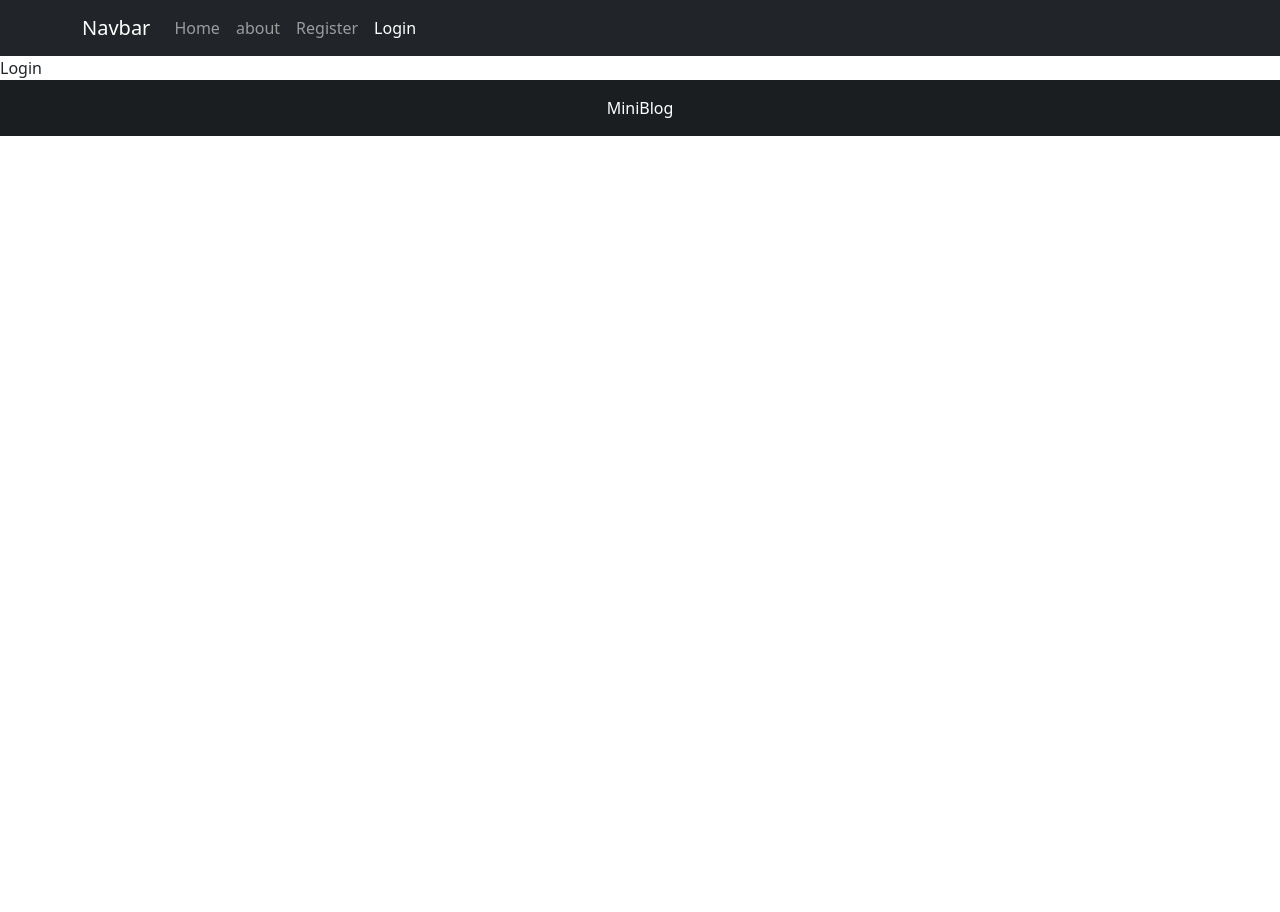
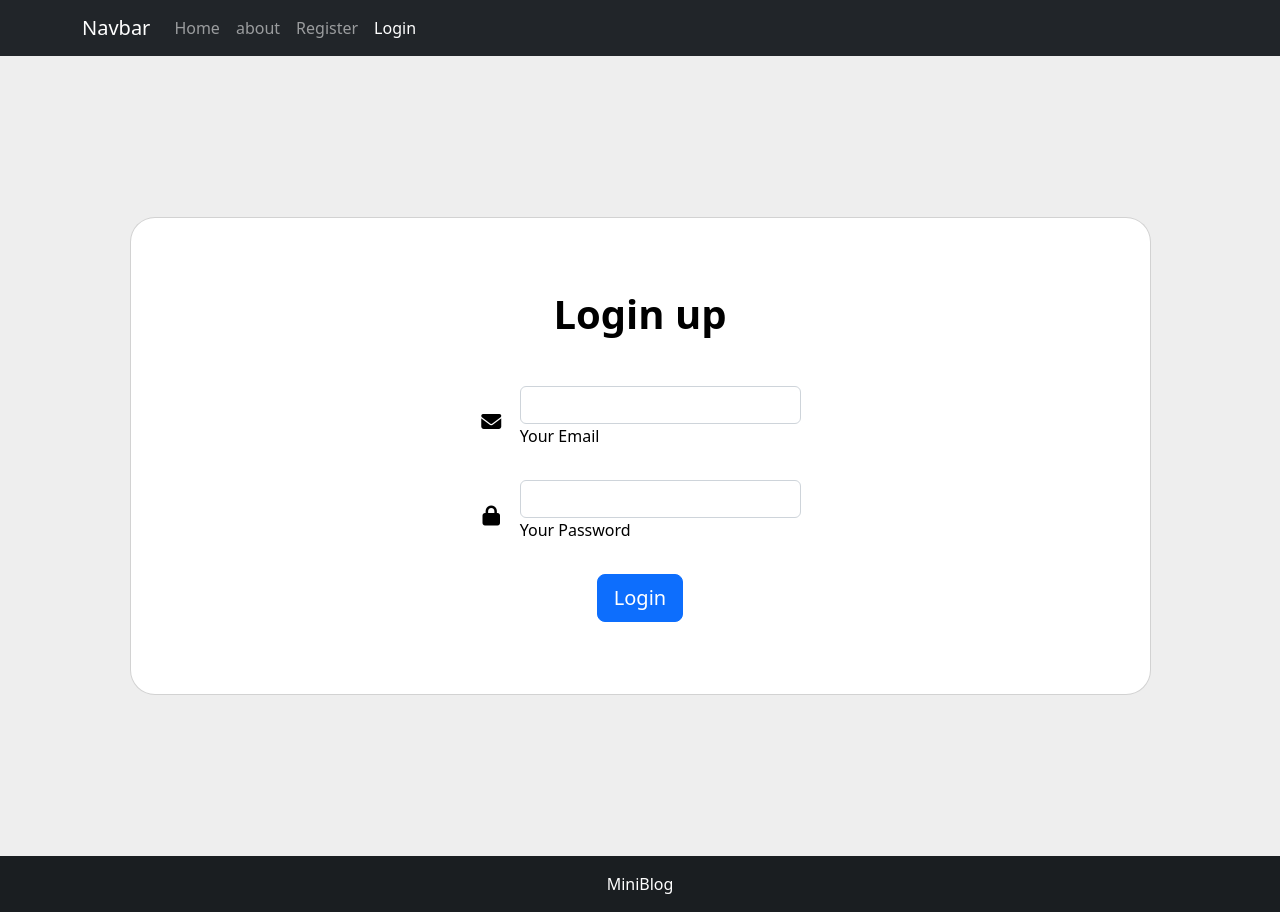
Before and after one commit to pedroveronez2/MiniBlog, a React (Create React App) app: page /login in a window 1280 px wide. Before the commit the page ends 800 px from the top, so only its background shows below. Built offline with nearby package versions, Linux system fonts and the light colour scheme; no server answers.

Commit message:
criando a estrutura da paginad e login e logando o usuario

```diff
--- a/src/App.js
+++ b/src/App.js
@@ -54,6 +54,7 @@ function App() {
             <Route path='/login' element={!user ? <Login /> : <Navigate to="/" />}/>
             <Route path='/posts/create' element={user ?<CreatePost />: <Navigate to="/login" />}/>
             <Route path='/deshboard' element={user ? <Dashboard /> : <Navigate to="/login"/>}/>
+
           </Routes>
         <MyFooter />
         </BrowserRouter>
--- a/src/components/MyNavbar/index.jsx
+++ b/src/components/MyNavbar/index.jsx
@@ -6,7 +6,7 @@ import {useAuthValue} from '../../context/AuthContext'
 
 function MyNavbar() {
   const { user } = useAuthValue()
-
+  const { logout } = useAuthentication()
   return (
     <>
     <nav className="navbar navbar-expand-lg navbar-dark bg-dark">
@@ -43,6 +43,11 @@ function MyNavbar() {
             </li>
               </>
             )}
+            {user && (
+              <li>
+                <button type='button' onClick={logout} className='btn btn-danger'>Logout</button>
+              </li>
+            )}
           </ul>
         </div>
       </div>
--- a/src/hook/useAuthentication.js
+++ b/src/hook/useAuthentication.js
@@ -1,7 +1,7 @@
 import {db } from '../firebase/config'
 
 import {
-    getAuth, createUserWithEmailAndPassword, singnInWithEmailAndPassword, updateProfile, signout
+    getAuth, createUserWithEmailAndPassword, signInWithEmailAndPassword, updateProfile, signOut
 } from 'firebase/auth'
 
 import { useState, useEffect } from 'react'
@@ -45,10 +45,37 @@ export const useAuthentication = () => {
         setLoading(false)
     }
 
-    // logout
+    // logout - sign - out
+
+    const logout = () => {
+        checkIfIsCancelled()
+        signOut(auth)
+    }
+    // logout - sign - out
+
+    const login = async(data) => {
+        checkIfIsCancelled()
+        setLoading(true)
+        setError(false)
+        try {
+            setLoading(false)
+            await signInWithEmailAndPassword(auth, data.email, data.password)
+        } catch (error) {
+            let systemErrorMessage
+            if (error.message.includes('use-not-found')) {
+                systemErrorMessage = 'Usuario nao encontrado.'
+            } else if(error.message.includes('wrong-password')) {
+                systemErrorMessage = 'Senha incorreta.'
+            } else {
+                systemErrorMessage = 'Ocorreu um error inesperado ao tentar logar na sua conta.'
+            }
+            setError(systemErrorMessage)
+            setLoading(false)
+        }
+    }
     useEffect(() => {
       return () => setCancelled(true)
     }, [])
 
-    return {auth, createUser, loading, error, }
+    return {auth, createUser, loading, error, logout, login}
 }
--- a/src/pages/Login/Login.jsx
+++ b/src/pages/Login/Login.jsx
@@ -1,9 +1,125 @@
-import React from 'react'
+import { useEffect, useState } from 'react';
+import { useAuthentication } from '../../hook/useAuthentication';
 
 function Login() {
+  const [error, setError] = useState(null)
+
+  const [email, setEmail] = useState("");
+  const [password, setPassword] = useState("");
+
+  const [success, setSuccess] = useState(null)
+
+
+  const {login, loading, error: authError} = useAuthentication()
+
+
+
+  const handleEmailChange = (event) => {
+    setEmail(event.target.value);
+  };
+
+  const handlePasswordChange = (event) => {
+    setPassword(event.target.value);
+  };
+
+
+
+  const handleSubmit = async (event) => {
+    event.preventDefault();
+
+    const user = {
+      email,
+      password
+    }
+
+
+    if (!email || !password) {
+      return alert('Por favor, preencha todos os campos');
+    }
+
+
+
+    const res = await login(user)
+    setSuccess(<div class="alert alert-success" role="alert">Cadastrado com Sucesso!</div>)
+  };
+
+  useEffect(() => {
+
+    if(authError) {
+      setError(authError)
+    }
+
+  }, [authError])
+
   return (
-    <div>Login</div>
-  )
+    <section className="vh-100" style={{ backgroundColor: "#eee" }}>
+      <div className="container h-100">
+        <div className="row d-flex justify-content-center align-items-center h-100">
+          <div className="col-lg-12 col-xl-11">
+            <div className="card text-black" style={{ borderRadius: "25px" }}>
+              <div className="card-body p-md-5">
+                <div className="row justify-content-center">
+                  <div className="col-md-10 col-lg-6 col-xl-5 order-2 order-lg-1">
+                    <p className="text-center h1 fw-bold mb-5 mx-1 mx-md-4 mt-4">
+                      Login up
+                    </p>
+                    <form className="mx-1 mx-md-4" onSubmit={handleSubmit}>
+                      <div className="d-flex flex-row align-items-center mb-4">
+                        <i className="fas fa-envelope fa-lg me-3 fa-fw"></i>
+                        <div className="form-outline flex-fill mb-0">
+                          <input
+                            type="email"
+                            id="form3Example3c"
+                            className="form-control"
+                            value={email}
+                            onChange={handleEmailChange}
+                          />
+                          <label
+                            className="form-label"
+                            htmlFor="form3Example3c"
+                          >
+                            Your Email
+                          </label>
+                        </div>
+                      </div>
+                      <div className="d-flex flex-row align-items-center mb-4">
+                        <i className="fas fa-lock fa-lg me-3 fa-fw"></i>
+                        <div className="form-outline flex-fill mb-0">
+                          <input
+                            type="password"
+                            id="form3Example4c"
+                            className="form-control"
+                            value={password}
+                            onChange={handlePasswordChange}
+                          />
+                          <label
+                      className="form-label"
+                      htmlFor="form3Example4c"
+                    >
+                      Your Password
+                    </label>
+                  </div>
+                </div>
+                <div className="d-flex justify-content-center mx-4 mb-3 mb-lg-4">
+                  <button
+                    type="submit"
+                    className="btn btn-primary btn-lg"
+                  >
+                    Login
+                  </button>
+                </div>
+                { error ? <div class="alert alert-danger text-center" role="alert">{error}</div> : success }
+
+              </form>
+            </div>
+          </div>
+        </div>
+      </div>
+    </div>
+  </div>
+</div>
+</section>
+);
 }
 
-export default Login
+export default Login;
```
Also changed, not shown: public/index.html (+0 -9 lines).
